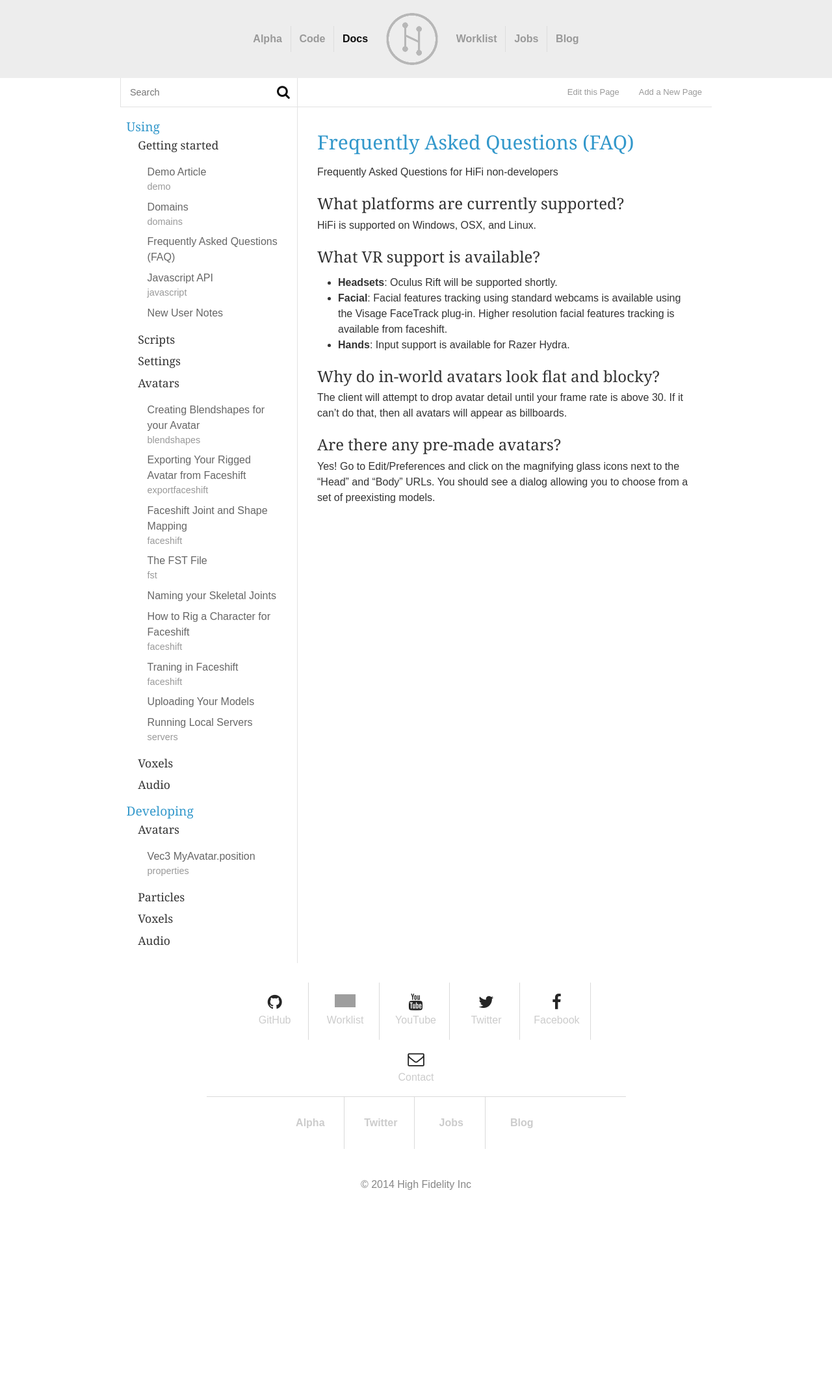
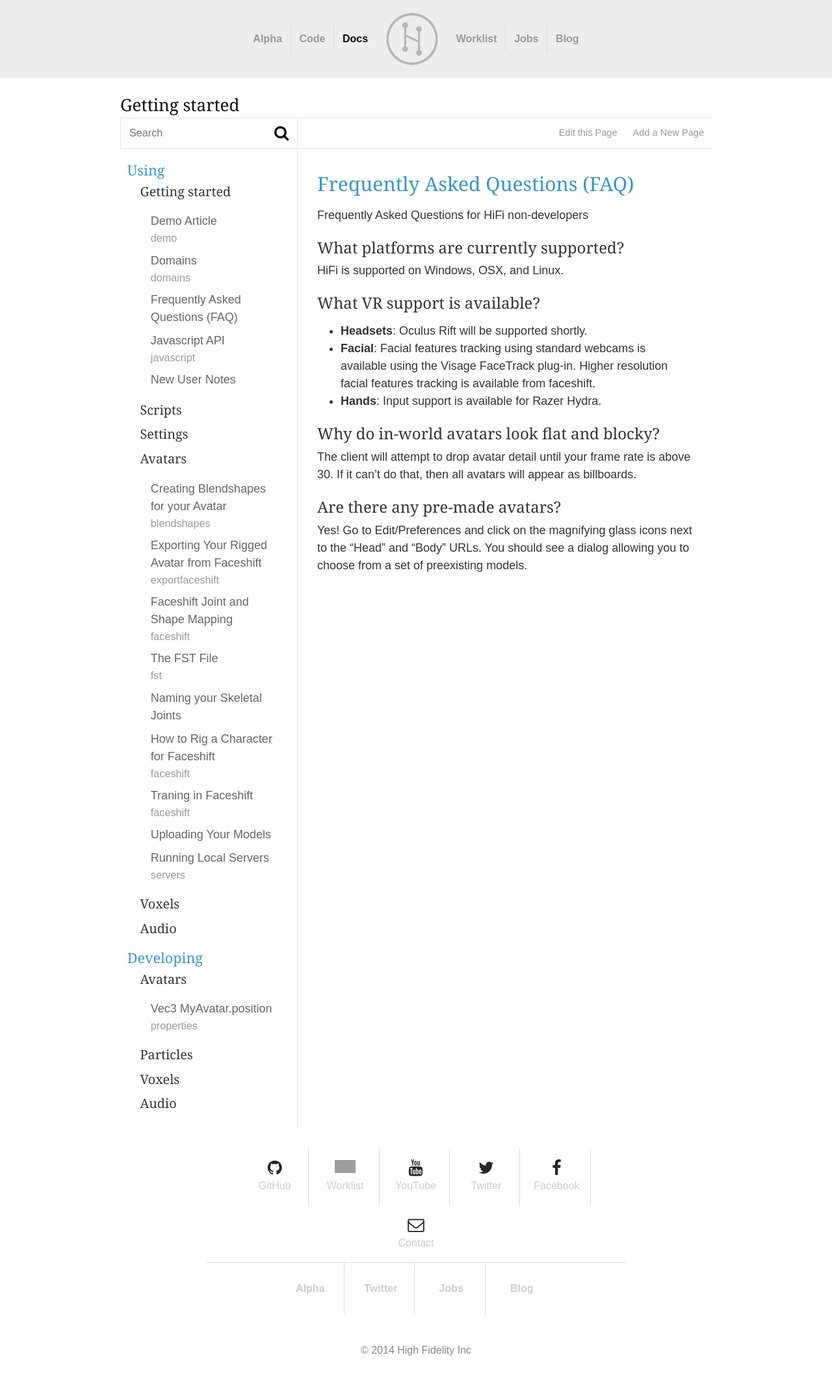
Before and after one commit to zzmp/hifi-docs, a Jekyll site: the page built from _articles/getting-started/faq.md, in a window 1280 px wide. Shown: the whole page at 65% size. Built offline with Jekyll 4.4.1, drawn with Linux system fonts in a browser that asks for light colours; nearby versions of some CDN libraries; some web fonts are replaced; a script that is not in the unit is left out; comment, search, counter and statistics services are not loaded; before the commit the page ends 1867 px from its top, so only the background shows below that; grey boxes are pictures that could not be loaded.

```diff
--- a/_layouts/doc.html
+++ b/_layouts/doc.html
@@ -6,6 +6,10 @@ layout: default
      side and a content section on the right. -->
 
 <div class="hf doc page">
+  <div class="component-header">
+      {{ page.category | replace: '-', ' ' | capitalize }}
+  </div>
+
   {% include search_form.html %}
 
   {% include edit_on_github.html %}
--- a/assets/css/main.scss
+++ b/assets/css/main.scss
@@ -95,7 +95,7 @@ $blue:    #3398CB;
 $beige:   #EDEDED; // really only used in the header
 
 body {
-	font-size: 16px;
+	font-size: 18px;
 	font-family: proxima-nova, sans-serif;
 }
 
--- a/build/main.css
+++ b/build/main.css
@@ -2124,7 +2124,7 @@ img[height] {
  *
  * Screen sizes: */
 body {
-  font-size: 16px;
+  font-size: 18px;
   font-family: proxima-nova, sans-serif; }
 
 h1, h2, h3, h4, h5, h6 {
@@ -2482,7 +2482,7 @@ a:hover {
   outline: none; }
 
 .hf.home.page #search-results {
-  margin: 0 auto 42px auto;
+  margin: 0 auto 32px auto;
   width: 792px;
   border: 0; }
 
@@ -2548,7 +2548,7 @@ a:hover {
   -webkit-justify-content: center;
       -ms-flex-pack: center;
           justify-content: center;
-  padding: 30px 30px 20px 30px; }
+  padding: 38px 30px 15px 30px; }
 
 .hf.page > .search > form > input + i.fa {
   color: #0D0D0D; }
@@ -2570,7 +2570,8 @@ a:hover {
   -webkit-box-flex: 1;
   -webkit-flex: 1 1 30%;
       -ms-flex: 1 1 30%;
-          flex: 1 1 30%; }
+          flex: 1 1 30%;
+  border-top: 1px solid #E2E2E2; }
 
 .hf.doc.page > .search > form {
   padding: 0px; }
@@ -2578,13 +2579,12 @@ a:hover {
 .hf.doc.page > .search > form > input {
   border-top: 0;
   border-bottom: 0;
-  padding: 14px;
+  padding: 13px;
   width: 100%; }
 
 .hf.doc.page > .search > form > input,
 .hf.doc.page > .links {
-  font-size: .9em;
-  line-height: 1em; }
+  font-size: .9em; }
 
 .hf.doc.page > article {
   -webkit-box-flex: 2;
@@ -2609,11 +2609,12 @@ a:hover {
   -webkit-box-pack: end;
   -webkit-justify-content: flex-end;
       -ms-flex-pack: end;
-          justify-content: flex-end; }
+          justify-content: flex-end;
+  border-top: 1px solid #E2E2E2; }
 
 .hf.links > a {
   color: #999;
-  padding: 15px;
+  padding: 12px;
   font-size: .9em; }
 
 .hf.links > a:hover {
@@ -2649,6 +2650,16 @@ a:hover {
 .hf.doc.page .index a {
   padding: 0.25em 1em; }
 
+.hf.doc.page .component-header {
+  -webkit-box-flex: 1;
+  -webkit-flex: 1 1 100%;
+      -ms-flex: 1 1 100%;
+          flex: 1 1 100%;
+  font-family: Quadon-Bold,Georgia,serif;
+  font-size: 26px;
+  color: #0D0D0D;
+  padding-top: 22px; }
+
 /* Index component */
 .index {
   display: -webkit-box;
```
Also changed, not shown: assets/css/page.scss (+18 -7 lines), assets/css/main.min.css.
